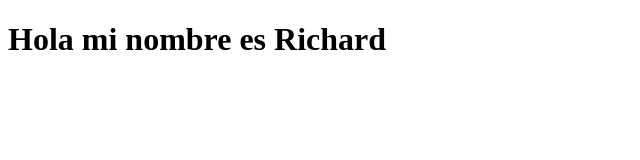
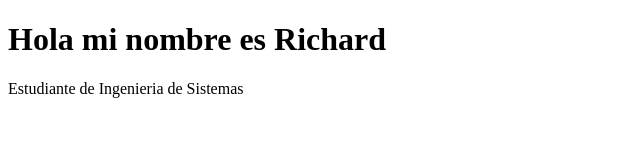
Before and after one commit to karen-ship/sistema-de-registro, a plain HTML site: page contacto.html in a window 1280 px wide. Shown: the whole page, without its empty margins (0-640 px from the left). Drawn offline with Linux system fonts and the light colour scheme.

Commit message:
actualiza la página contacto y index

```diff
--- a/contacto.html
+++ b/contacto.html
@@ -7,5 +7,6 @@
 </head>
 <body>
     <h1>Hola mi nombre es Richard</h1>
+    <p>Estudiante de Ingenieria de Sistemas</p>
 </body>
 </html>
```
Also changed, not shown: index.html (+1 -1 lines).
